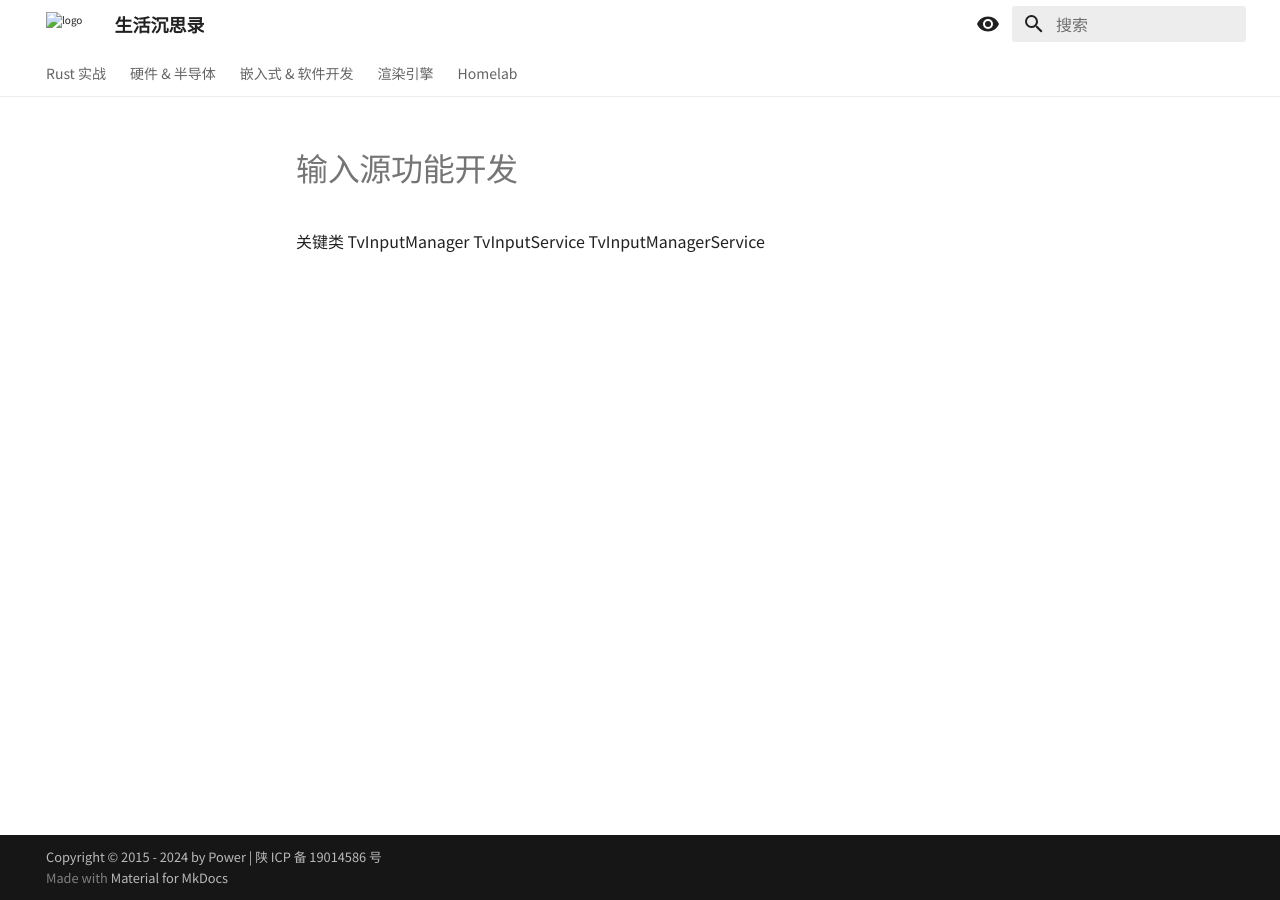
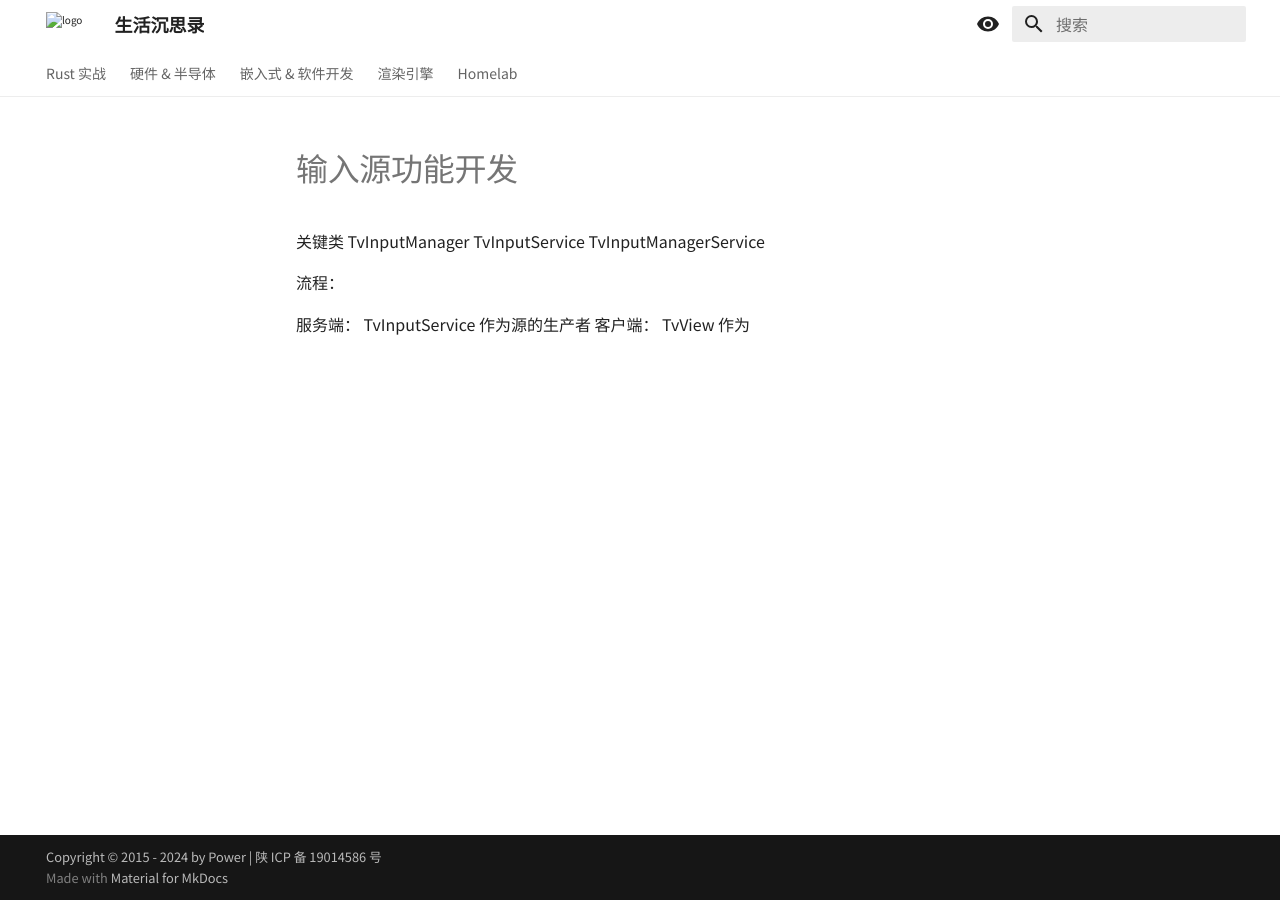
Before and after one commit to anatta-feng/Docs, an MkDocs documentation site: the page built from docs/软件开发/Android/输入源功能开发.md, in a window 1280 px wide. Built offline with MkDocs 1.6.1 and Material for MkDocs 9.7.7, drawn with Linux system fonts in a browser that asks for light colours.

Commit message:
vault backup: 2024-03-14 10:26:48
Affected files:
docs/软件开发/Android/输入源功能开发.md

```diff
--- a/docs/软件开发/Android/输入源功能开发.md
+++ b/docs/软件开发/Android/输入源功能开发.md
@@ -2,3 +2,10 @@
 TvInputManager
 TvInputService
 TvInputManagerService
+
+流程：
+
+服务端：
+TvInputService 作为源的生产者
+客户端：
+TvView 作为
```
